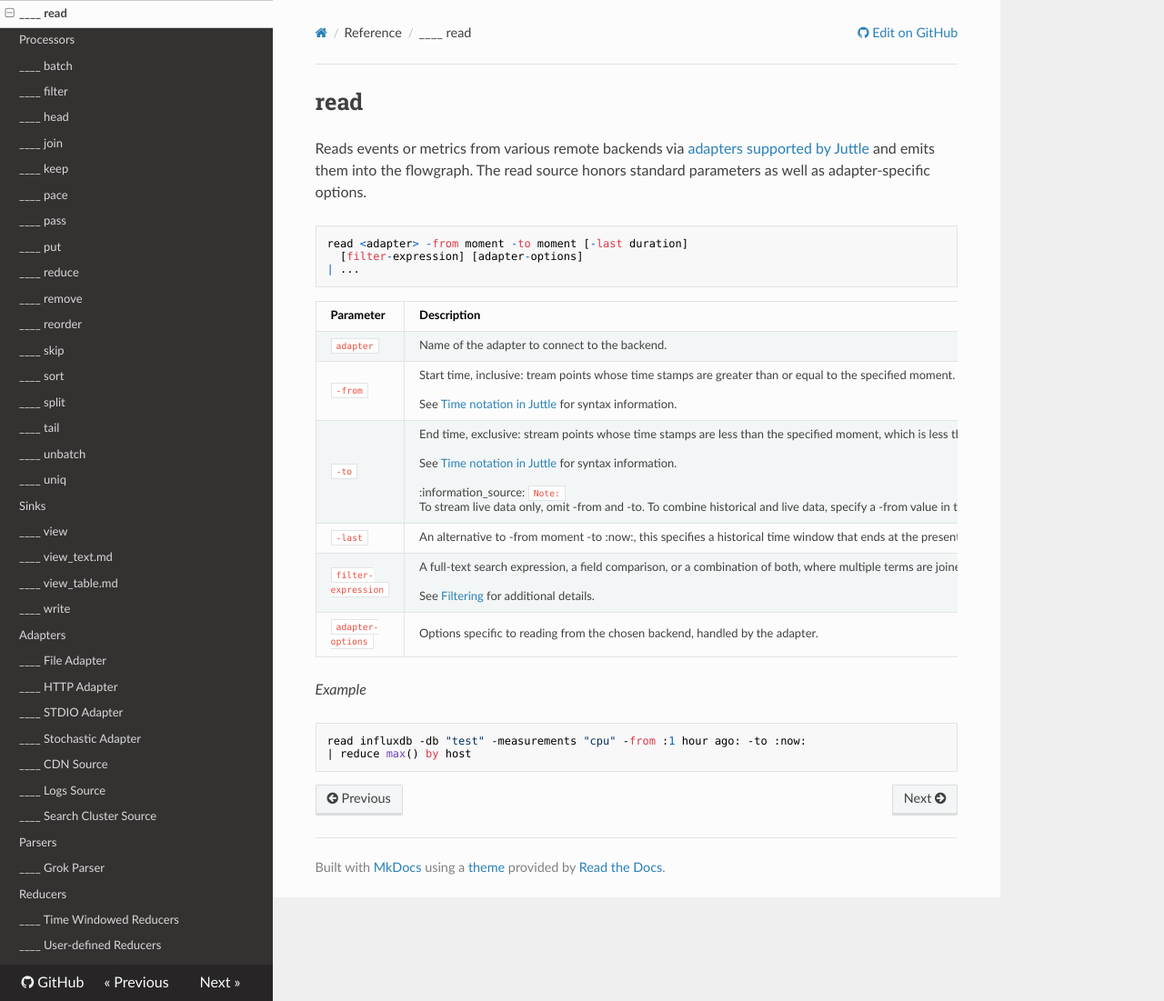
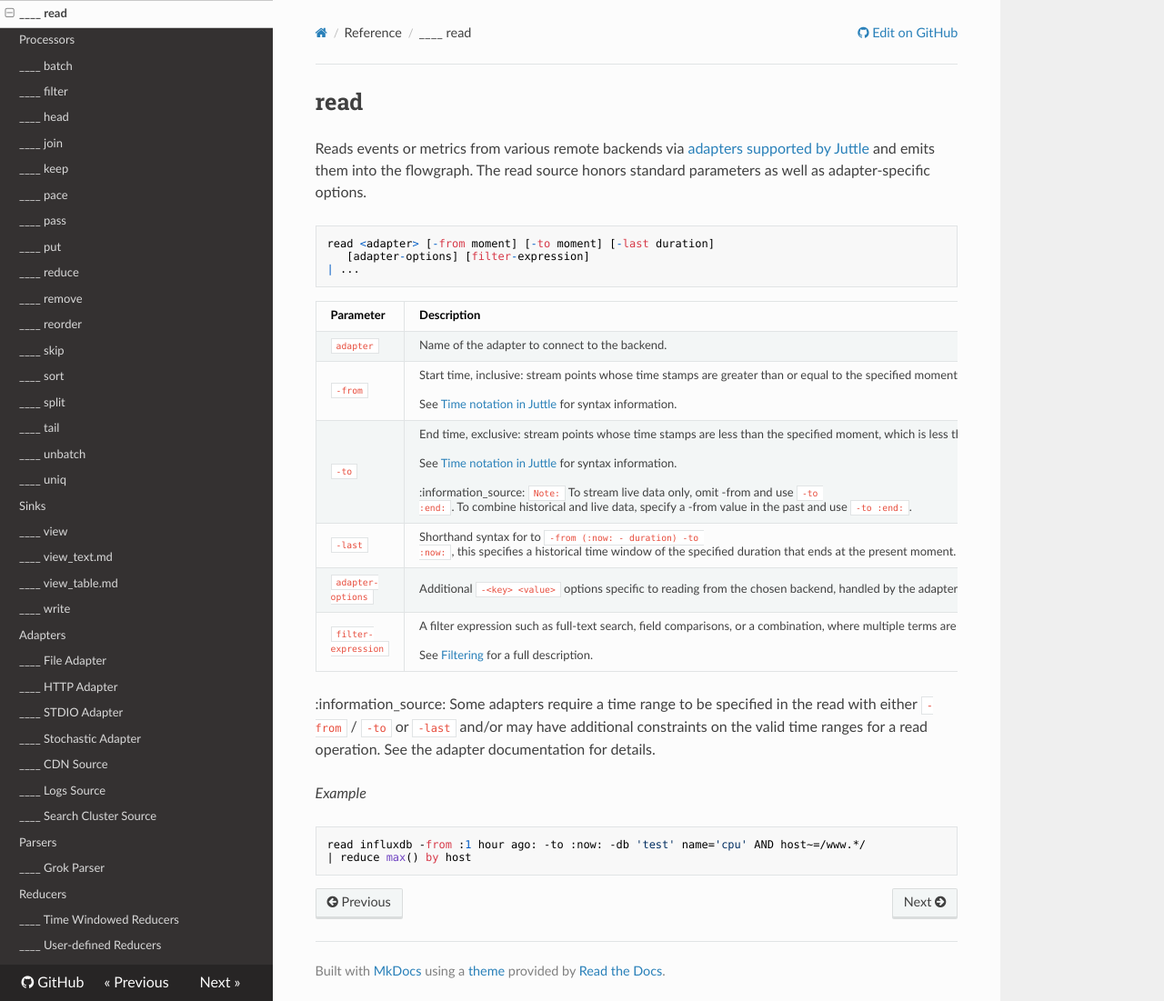
Before and after one commit to juttle/juttle, an MkDocs documentation site: the page built from docs/sources/read.md, in a window 1280 px wide and 1101 px high. Shown: the whole window at 91% size. Built offline with MkDocs 1.6.1, drawn with Linux system fonts in a browser that asks for light colours; nearby versions of some CDN libraries; old or Windows-style settings are respelled for this version of MkDocs.

Commit message:
docs: fix up documentation on read
I noticed that our documentation on read was incorrect in terms of
how it distinguished adapter options from the filter expression.

I also updated the documentation on from / to / last to match the
new semantics.

````diff
--- a/docs/sources/read.md
+++ b/docs/sources/read.md
@@ -8,23 +8,25 @@ read
 Reads events or metrics from various remote backends via [adapters supported by Juttle](../adapters/index.md) and emits them into the flowgraph. The read source honors standard parameters as well as adapter-specific options.
 
 ```
-read <adapter> -from moment -to moment [-last duration]
-  [filter-expression] [adapter-options]
+read <adapter> [-from moment] [-to moment] [-last duration]
+   [adapter-options] [filter-expression]
 | ...
 ```
 
 Parameter  |  Description  |  Required?
 ---------- | ------------- | ---------:
 `adapter`  | Name of the adapter to connect to the backend.  | Yes
-`-from`  | Start time, inclusive: tream points whose time stamps are greater than or equal to the specified moment. <br><br>See [Time notation in Juttle](../reference/time.md) for syntax information.  | Required only if -to is present; defaults to :now:
-`-to`  | End time, exclusive: stream points whose time stamps are less than the specified moment, which is less than or equal to :now: <br><br>See [Time notation in Juttle](../reference/time.md) for syntax information. <br><br>:information_source: `Note:` To stream live data only, omit -from and -to. To combine historical and live data, specify a -from value in the past and omit -to.  | No; defaults to forever
-`-last`  |  An alternative to -from moment -to :now:, this specifies a historical time window that ends at the present moment.  |  No
-`filter-expression`  |  A full-text search expression, a field comparison, or a combination of both, where multiple terms are joined with AND, OR, or NOT <br><br>See [Filtering](../concepts/filtering.md) for additional details. |  No
-`adapter-options`  | Options specific to reading from the chosen backend, handled by the adapter.  |  See adapter documentation
+`-from`  | Start time, inclusive: stream points whose time stamps are greater than or equal to the specified moment. <br><br>See [Time notation in Juttle](../reference/time.md) for syntax information.  | Depending on the adapter
+`-to`  | End time, exclusive: stream points whose time stamps are less than the specified moment, which is less than or equal to :now: <br><br>See [Time notation in Juttle](../reference/time.md) for syntax information. <br><br>:information_source: `Note:` To stream live data only, omit -from and use `-to :end:`. To combine historical and live data, specify a -from value in the past and use `-to :end:`.  | Depending on the adapter
+`-last`  |  Shorthand syntax for to `-from (:now: - duration) -to :now:`, this specifies a historical time window of the specified duration that ends at the present moment. |  No
+`adapter-options`  | Additional `-<key> <value>` options specific to reading from the chosen backend, handled by the adapter.  |  See adapter documentation
+`filter-expression`  |  A filter expression such as full-text search, field comparisons, or a combination, where multiple terms are joined with AND, OR, or NOT <br><br>See [Filtering](../concepts/filtering.md) for a full description. |  No
+
+:information_source: Some adapters require a time range to be specified in the read with either `-from` / `-to` or `-last` and/or may have additional constraints on the valid time ranges for a read operation. See the adapter documentation for details.
 
 _Example_
 
 ```
-read influxdb -db "test" -measurements "cpu" -from :1 hour ago: -to :now:
+read influxdb -from :1 hour ago: -to :now: -db 'test' name='cpu' AND host~=/www.*/
 | reduce max() by host
 ```
````
